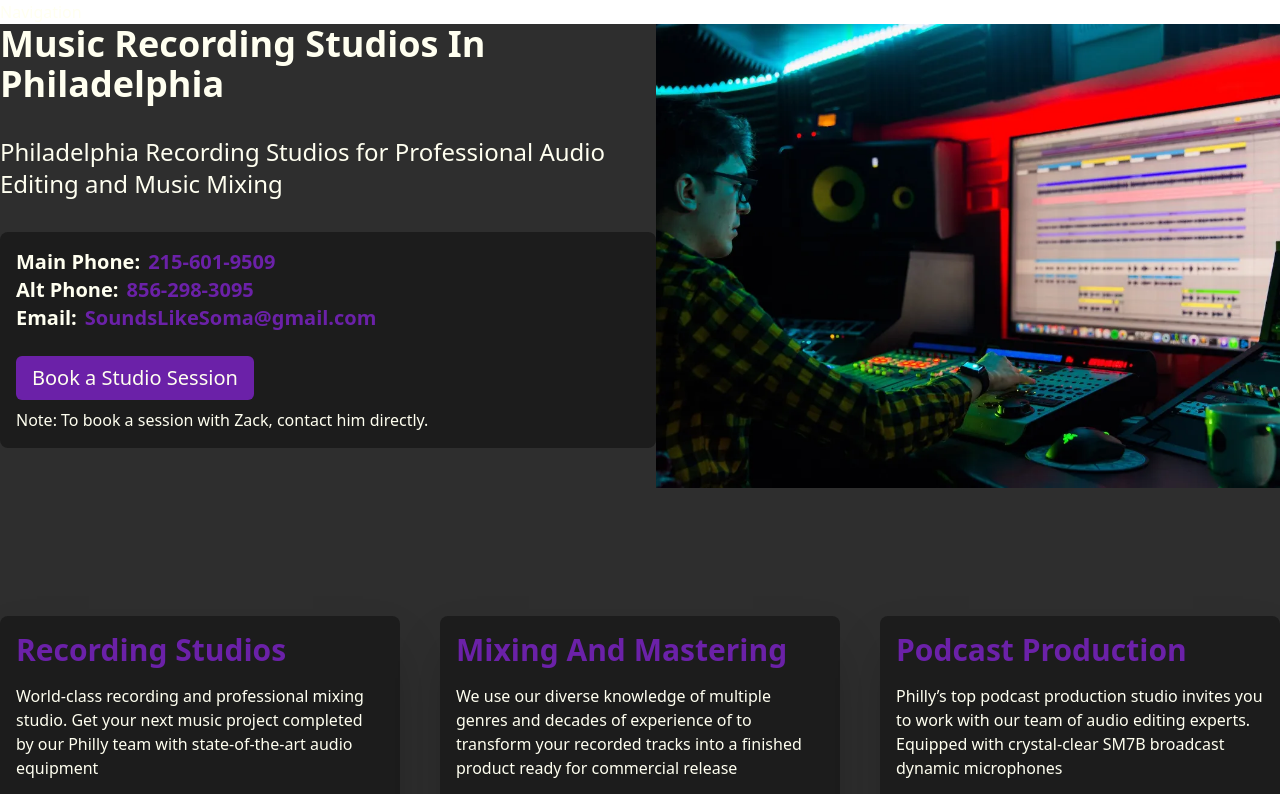
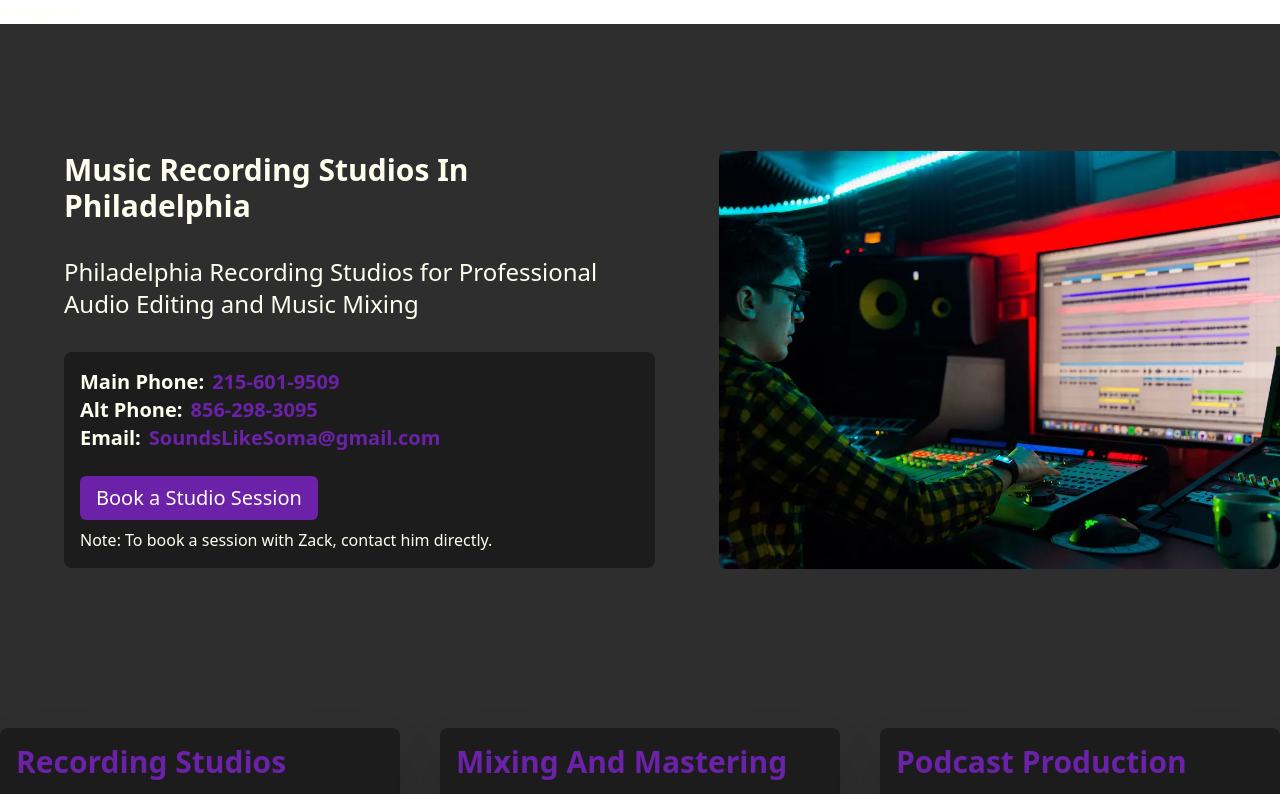
Before and after one commit to zackhanni/sounds-like-soma, a Next.js app: page / in a window 1280 px wide. Shown: the top 794 px of the page. Built offline with nearby package versions, Linux system fonts and the light colour scheme.

Commit message:
adjust hero text size

```diff
--- a/app/components/Hero.tsx
+++ b/app/components/Hero.tsx
@@ -3,9 +3,9 @@ import CallBox from "./CallBox";
 
 export default function Hero() {
   return (
-    <div className="flex">
-      <div>
-        <h1 className="text-4xl font-bold">
+    <div className="flex lg:flex-row flex-col-reverse lg:pt-24">
+      <div className="px-4 sm:px-16 py-8">
+        <h1 className="text-3xl font-bold">
           Music Recording Studios In Philadelphia
         </h1>
         <p className="text-2xl py-8">
@@ -14,12 +14,13 @@ export default function Hero() {
         </p>
         <CallBox />
       </div>
-      <div>
+      <div className="flex items-center justify-center">
         <Image
           src="/music-studios-philadelphia.webp"
           width={850}
           height={633}
           alt="Philadelphia's Best Recording Studios"
+          className="rounded-lg"
         />
       </div>
     </div>
```
